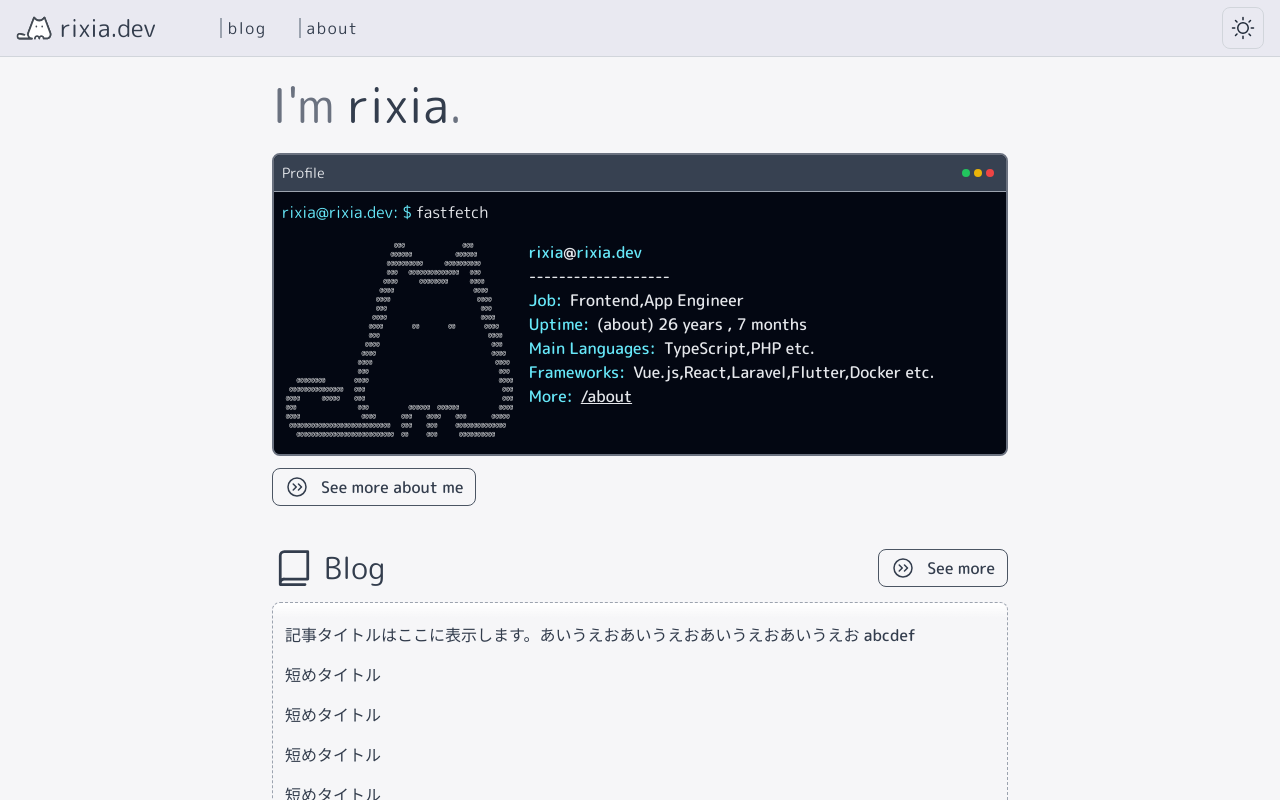
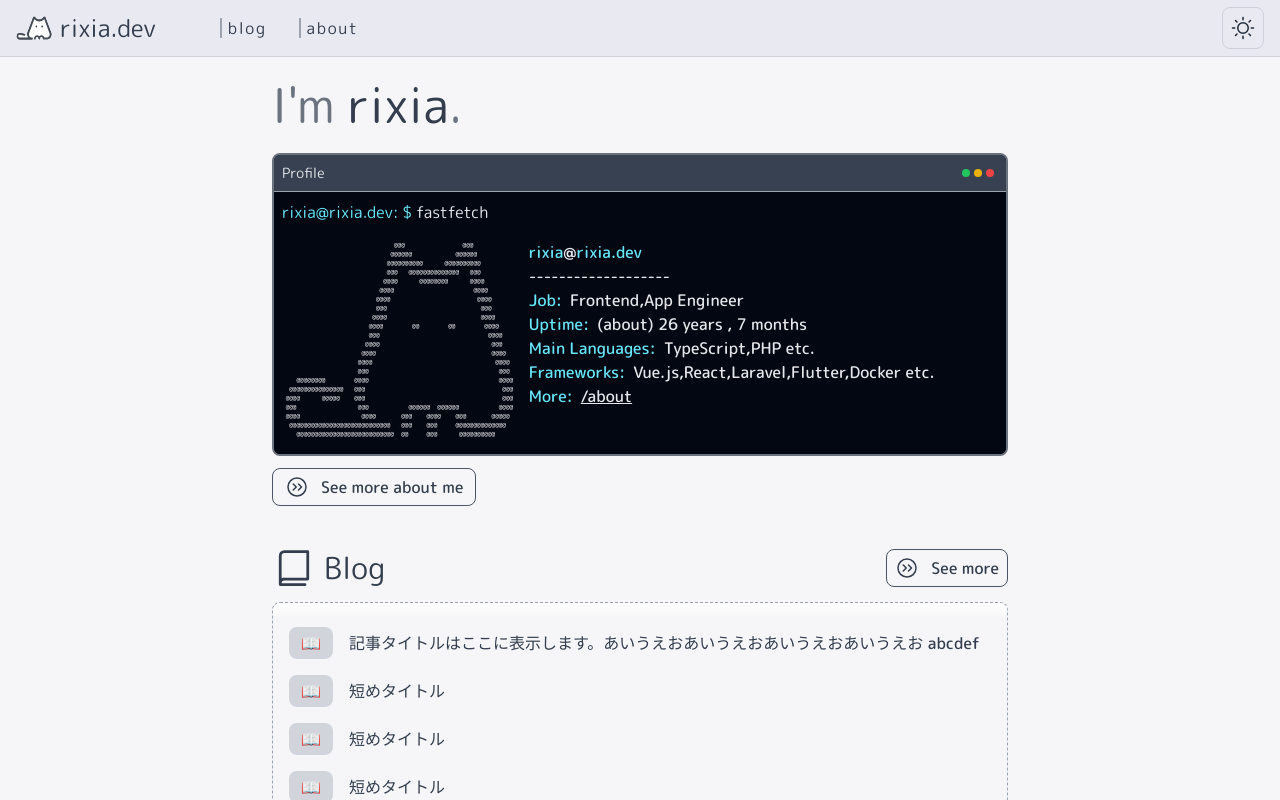
Before and after one commit to rixia-cat/homepage, a Next.js app: page / in a window 1280 px wide. Shown: the top 800 px of the page. Built offline with nearby package versions, Linux system fonts and the light colour scheme; what tailwindcss-radix would draw is missing.

Commit message:
🚧 change: dir構造の調整、revalidate設定等

```diff
--- a/package.json
+++ b/package.json
@@ -9,7 +9,7 @@
     "lint": "next lint"
   },
   "dependencies": {
-    "@phosphor-icons/react": "^2.1.6",
+    "@phosphor-icons/react": "^2.1.7",
     "@radix-ui/react-dialog": "^1.1.1",
     "@radix-ui/react-dropdown-menu": "^2.1.1",
     "@radix-ui/react-popover": "1.1.1",
@@ -31,7 +31,7 @@
     "eslint-config-next": "14.2.4",
     "eslint-plugin-tailwindcss": "^3.17.4",
     "postcss": "^8",
-    "tailwindcss": "^3.4.1",
+    "tailwindcss": "^3.4.4",
     "typescript": "^5"
   }
 }
--- a/src/app/blog/page.tsx
+++ b/src/app/blog/page.tsx
@@ -1,4 +1,4 @@
-import ProfileCard from "@/components/profile/ProfileCard";
+import ProfileCard from "@/features/profile/components/ProfileCard";
 import AllTagsCard from "@/features/article/tag/components/AllTagsCard";
 import ArticleListView from "@/features/article/list/components/parts/ArticleListView";
 import { dummyArticles } from "@/features/article/dummy-data/articleDummyData";
--- a/src/app/page.tsx
+++ b/src/app/page.tsx
@@ -1,7 +1,8 @@
-import NeofetchLikeProfile from "@/components/profile/NeofetchLikeProfile";
+import NeofetchLikeProfile from "@/features/profile/components/NeofetchLikeProfile";
 import RecentArticleSingleLineListView from "@/features/article/list/components/RecentArticleSingleLineListView";
 import { Book, CaretCircleDoubleRight } from "@phosphor-icons/react/dist/ssr";
 
+export const revalidate = 60 * 60 * 24 * 7;
 
 const leadingPrefixText = "I'm ";
 const leadingNameText = "rixia";
@@ -35,9 +36,9 @@ export default function Home() {
               <span className="text-3xl  text-grayishblack dark:text-grayishblack-dark">Blog</span>
             </div>
 
-            <a href="/blog" className="flex  rounded-lg border border-gray-600 px-2 py-1.5  text-base font-medium text-grayishblack dark:border-gray-500 dark:text-grayishblack-dark sm:px-3" >
+            <a href="/blog" className="flex  rounded-lg border border-gray-600 px-2 py-1.5  text-base font-medium text-grayishblack dark:border-gray-500 dark:text-grayishblack-dark" >
               <span className="sm:mr-3"><CaretCircleDoubleRight size="1.5rem" /></span>
-              <span className="hidden sm:flex">See more</span>
+              <span className="">See more</span>
             </a>
           </h2>
 
--- a/src/components/header/components/ThemeSettingButton.tsx
+++ b/src/components/header/components/ThemeSettingButton.tsx
@@ -104,7 +104,7 @@ export const ThemeSettingButton = () => {
     return (
         <DropdownMenu.Root>
             <DropdownMenu.Trigger asChild>
-                <button className="rounded-lg  border border-gray-300 p-2 text-gray-800  dark:border-gray-700 dark:text-gray-200 "
+                <button className="rounded-lg  border border-gray-400/35 p-2 text-gray-800  dark:border-gray-700 dark:text-gray-200 "
                     aria-label="画面テーマを変更">
                     {<buttonData.iconElm size={ICONSIZE} />}
                 </button>
--- a/src/components/header/components/ToggleDrawerButton.tsx
+++ b/src/components/header/components/ToggleDrawerButton.tsx
@@ -9,7 +9,7 @@ export default function ToggleDrawerButton() {
     return (
         <Dialog.Root>
             <Dialog.Trigger asChild>
-                <button aria-label="サイドドロワーを表示" className="mr-2 rounded-lg border border-gray-300 p-2 text-gray-800 dark:border-gray-700  dark:text-gray-200  md:hidden" >
+                <button aria-label="サイドドロワーを表示" className="mr-2 rounded-lg border border-gray-400/35 p-2 text-gray-800 dark:border-gray-700  dark:text-gray-200  md:hidden" >
                     <List size={ICONSIZE} />
                 </button>
             </Dialog.Trigger>
--- a/src/features/article/list/components/parts/ArticleSingleLineListView.tsx
+++ b/src/features/article/list/components/parts/ArticleSingleLineListView.tsx
@@ -8,19 +8,27 @@ type Props = {
 export default function ArticleSingleLineList({ articles, andmoreCount }: Props) {
     return (
         <div className="relative  w-full rounded-lg border  border-dashed border-gray-400 dark:border-gray-700">
-            <div className="overflow-y-auto  ">
-                <ul className="m-2 flex max-h-80 flex-col flex-nowrap p-1">
+            <div className="overflow-y-auto p-4">
+                <ul className=" flex max-h-80 flex-col flex-nowrap">
                     {articles.map((article) => (
-                        <li key={article.url} className="flex flex-row items-center justify-start py-2">
-                            <a href={article.url} className="line-clamp-1 text-base font-medium text-grayishblack hover:underline dark:text-grayishblack-dark">
-                                {article.title}
-                            </a>
+                        <li key={article.url} className="flex flex-col   py-2 ">
+                            <div className="flex flex-row items-center justify-start">
+                                <span className="mr-4 rounded-lg bg-gray-300 px-3 py-1 text-center text-base font-medium">
+                                    {article.leaderEmoji}
+                                </span>
+
+                                <div className="flex w-full flex-col flex-nowrap">
+                                    <a href={article.url} className="line-clamp-1 text-base font-medium text-grayishblack hover:underline dark:text-grayishblack-dark ">
+                                        {article.title}
+                                    </a>
+                                </div>
+                            </div>
                         </li>
                     ))}
                     {andmoreCount > 0 && (
                         <li className="flex flex-row items-center justify-start py-2">
                             <a href="/blog" className="hover:underline ">
-                                <span className="text-base font-medium text-gray-500 dark:text-gray-400">
+                                <span className="text-base  font-medium text-gray-500 dark:text-gray-400">
                                     and {andmoreCount} articles more...
                                 </span>
                             </a>
@@ -30,6 +38,6 @@ export default function ArticleSingleLineList({ articles, andmoreCount }: Props)
             </div>
             <div className="absolute left-0 top-0 h-4 w-full rounded-t-lg bg-gradient-to-b from-white to-transparent dark:from-background-dark"></div>
             <div className="absolute bottom-0 left-0 h-4 w-full rounded-b-lg bg-gradient-to-t from-white to-transparent dark:from-background-dark"></div>
-        </div>
+        </div >
     );
 }
--- a/src/components/profile/NeofetchLikeProfile.tsx
+++ b/src/features/profile/components/NeofetchLikeProfile.tsx
@@ -1,4 +1,5 @@
-import { calcAboutBirthUptime, logoAsciiArt, name, domain } from "./consts/profile";
+import { logoAsciiArt, name, domain, calcAboutBirthUptime } from "@/features/profile/consts/profile";
+import dayjs from "dayjs";
 
 type ProfileDetailData = {
     title: string;
@@ -8,7 +9,7 @@ type ProfileDetailData = {
 
 export default function NeofetchLikeProfile() {
     const getAboutBirthUptimeStr = (): string => {
-        const uptime = calcAboutBirthUptime();
+        const uptime = calcAboutBirthUptime(dayjs());
         return `(about) ${uptime.year} years , ${uptime.month} months `;
     }
     const detailDataset: ProfileDetailData[] = [
--- a/src/components/profile/ProfileCard.tsx
+++ b/src/features/profile/components/ProfileCard.tsx
@@ -1,7 +1,6 @@
-import { Icon } from '@phosphor-icons/react';
-import { GithubLogo, Info, User, UserCircle } from '@phosphor-icons/react/dist/ssr';
+import { Info, UserCircle } from '@phosphor-icons/react/dist/ssr';
 import RixiaProfImg from "@/assets/rixia.svg";
-import { leadingJobDescription, profileLinks } from './consts/profile';
+import { leadingJobDescription, profileLinks } from '@/features/profile/consts/profile';
 import Image from 'next/image';
 
 
--- a/src/components/profile/consts/profile.ts
+++ b/src/features/profile/consts/profile.ts
@@ -1,15 +1,14 @@
 import { Icon } from "@phosphor-icons/react";
 import { GithubLogo } from "@phosphor-icons/react/dist/ssr";
-import dayjs from "dayjs";
+import dayjs, { Dayjs } from "dayjs";
 
 // #region birthday
 const birthYear = 1997;
 const birthMonth = 11;
-export const calcAboutBirthUptime = (): { year: number, month: number } => {
-    const nowDay = dayjs();
+export const calcAboutBirthUptime = (targetDate: Dayjs): { year: number, month: number } => {
     const aboutlyBirthDay = dayjs(`${birthYear}-${birthMonth}-01`);
-    const diffYear = nowDay.diff(aboutlyBirthDay, "year");
-    const diffMonth = nowDay.diff(aboutlyBirthDay, "month");
+    const diffYear = targetDate.diff(aboutlyBirthDay, "year");
+    const diffMonth = targetDate.diff(aboutlyBirthDay, "month");
     return {
         year: diffYear,
         month: diffMonth - (diffYear * 12)
```
Also changed, not shown: 1 other file (tests, documents, lock files or other folders).
